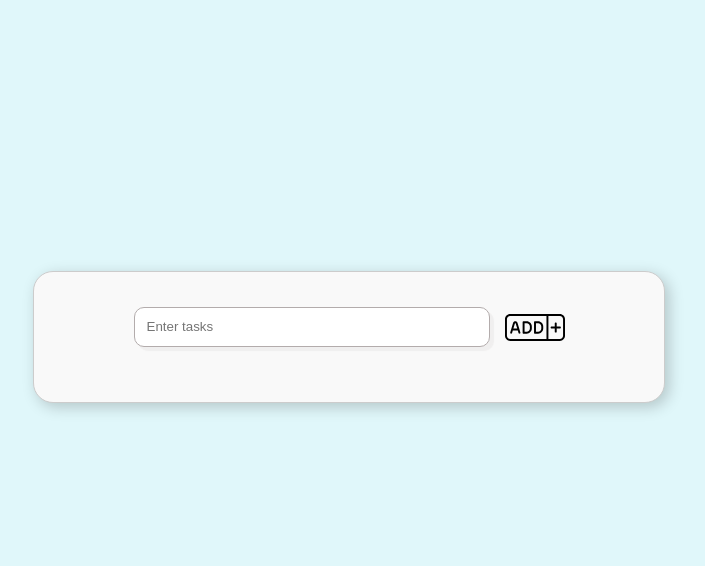
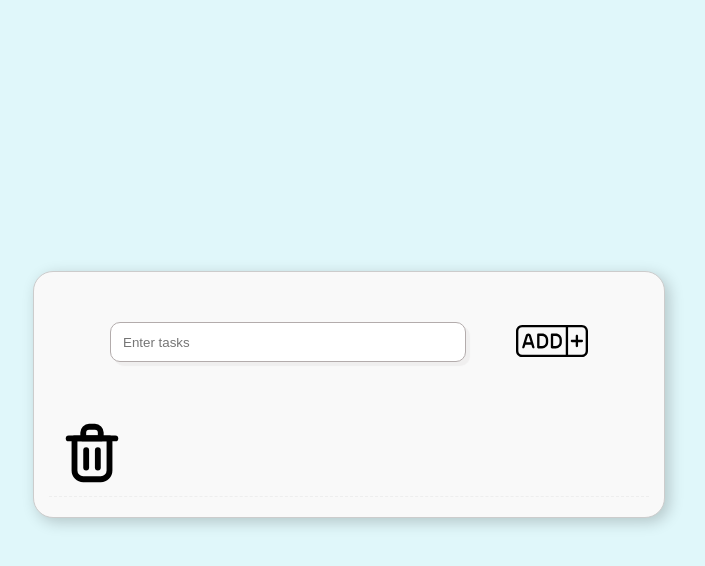
Before and after one commit to Chiranjeev-sahu/Todozzz, a plain HTML site: page index.html in a window 1280 px wide. Both pictures are taken after a click on the picture 818 px from the left and 332 px from the top of the page. Shown: the whole page, without its empty margins (291-996 px from the left). Drawn offline with Linux system fonts and the light colour scheme.

Commit message:
added the add and delete functionality

```diff
--- a/index.html
+++ b/index.html
@@ -1,33 +1,36 @@
 <!DOCTYPE html>
 <html lang="en">
   <head>
-    <meta charset="UTF-8">
-    <meta name="viewport" content="width=device-width, initial-scale=1.0">
+    <meta charset="UTF-8" />
+    <meta name="viewport" content="width=device-width, initial-scale=1.0" />
     <title>Todozzz</title>
     <style>
-        body{
+      body {
         display: flex;
         justify-content: center;
         padding-top: 263px;
         background-color: #e0f7fa; /* Light blue */
-
       }
       .todo-container {
         width: 600px;
         min-height: 100px;
+        flex-direction: column; /* Added this */
+
         border: 1px solid #ccc;
         border-radius: 20px;
         padding: 15px;
         background-color: #f9f9f9;
         display: flex;
         justify-content: center;
-        box-shadow:4px 4px 15px rgba(0, 0, 0, 0.2);
+        box-shadow: 4px 4px 15px rgba(0, 0, 0, 0.2);
       }
 
       .input-area {
-        margin-bottom: 10px;
         display: flex;
+        align-items: center;
         justify-content: center;
+        gap: 50px;
+        margin-bottom: 15px;
       }
 
       #taskInput {
@@ -37,17 +40,21 @@
         margin-top: 20px;
         height: 15%;
         width: 55%;
-        box-shadow:4px 4px 1px rgba(206, 202, 202, 0.2);
+        box-shadow: 4px 4px 1px rgba(206, 202, 202, 0.2);
       }
 
       #addButton {
-        padding-left: 15px;
-        padding-bottom: 9px;
+        margin-top: 18px;
+
         cursor: pointer;
-        width: 10%;
+        width: 12%;
+      }
+      #delimg {
+        margin-top: 18px;
 
+        cursor: pointer;
+        width: 12%;
       }
-
       .task-item {
         display: flex;
         align-items: center;
@@ -56,7 +63,7 @@
         border-bottom: 1px dashed #eee;
       }
 
-      .task-item span {
+      .task-item div {
         flex-grow: 1;
       }
 
@@ -68,25 +75,7 @@
         cursor: pointer;
       }
 
-      .task-item button.mark-done {
-        background-color: #28a745;
-        color: white;
-      }
 
-      .task-item button.delete {
-        background-color: #dc3545;
-        color: white;
-      }
-
-      .task-item button.set-timer {
-        background-color: #ffc107;
-        color: black;
-      }
-
-      .task-item.completed span {
-        text-decoration: line-through;
-        color: #777;
-      }
     </style>
   </head>
 
@@ -94,7 +83,12 @@
     <div class="todo-container">
       <div class="input-area">
         <input type="text" id="taskInput" placeholder="Enter tasks" />
-        <img id="addButton" src="add-button-svgrepo-com.svg" alt="Add Task" class="icon-button" />
+        <img
+          id="addButton"
+          src="add-button-svgrepo-com.svg"
+          alt="Add Task"
+          class="icon-button"
+        />
       </div>
       <div class="task-list" id="taskList">
         <!-- things will be added here -->
@@ -102,8 +96,50 @@
     </div>
 
     <script>
-        const button=document.getElementById("addButton");
-        button.addEventListener(onclick)
+        const button = document.getElementById("addButton");
+        button.addEventListener("click", addTodo);
+        let todos = [];
+      function addTodo() {
+        todos.push({
+          title: document.getElementById("taskInput").value,
+          id: Date.now(),
+        });
+        render();
+      }
+
+
+      function Component(todo) {
+        const div = document.createElement("div");
+        div.className = "task-item";
+        div.setAttribute("data-id", todo.id);
+
+        const h1 = document.createElement("h1");
+        h1.innerHTML = todo.title;
+
+        const deleteIcon = document.createElement("img");
+    deleteIcon.src = "delete-svgrepo-com.svg"; // Path to your SVG file
+    deleteIcon.alt = "Delete";
+    deleteIcon.id="delimg";
+    deleteIcon.className = "delete-icon"; // For styling
+
+    deleteIcon.addEventListener("click", () => deleteTodo(todo.id));
+
+    div.append(h1);
+    div.append(deleteIcon); // Replacing button with image
+    return div;
+      }
+
+      function deleteTodo(id) {
+      todos = todos.filter(todo => todo.id !== id);
+      render();
+    }
+    function render() {
+    document.querySelector("#taskList").innerHTML = "";
+    for (let i = 0; i < todos.length; i++) {
+        const element = Component(todos[i]);
+        document.querySelector("#taskList").appendChild(element);
+    }
+}
     </script>
   </body>
 </html>
```
Also changed, not shown: delete-svgrepo-com.svg (added). Lines whose indentation alone changed are shown as unchanged.
